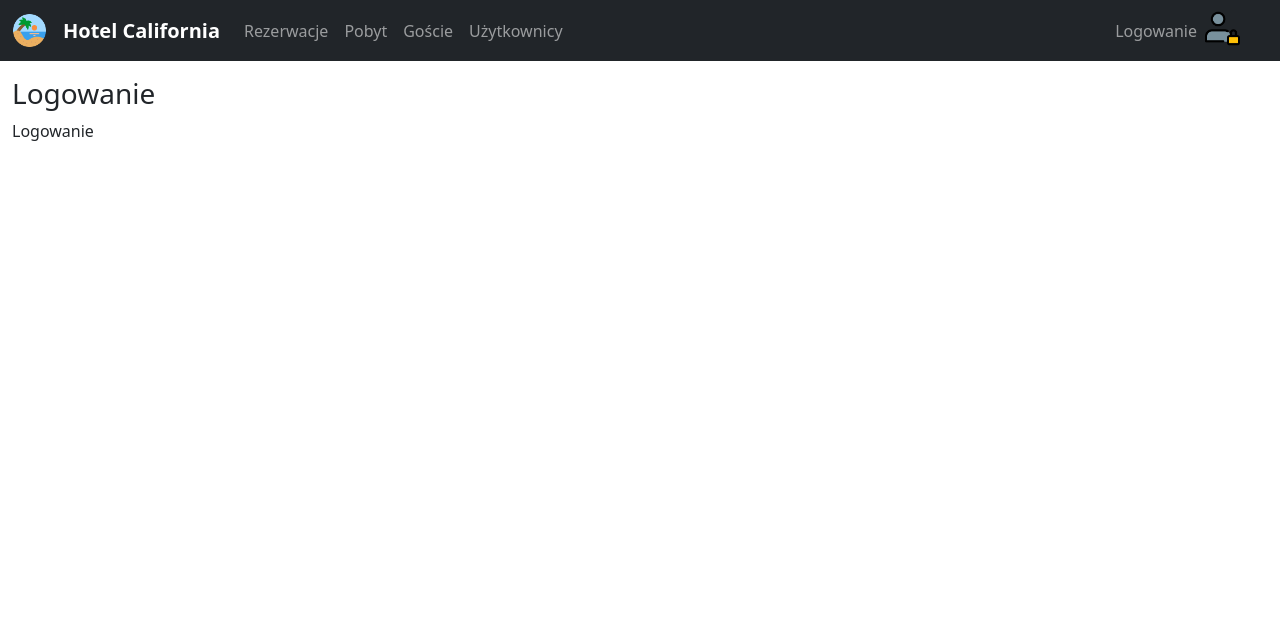
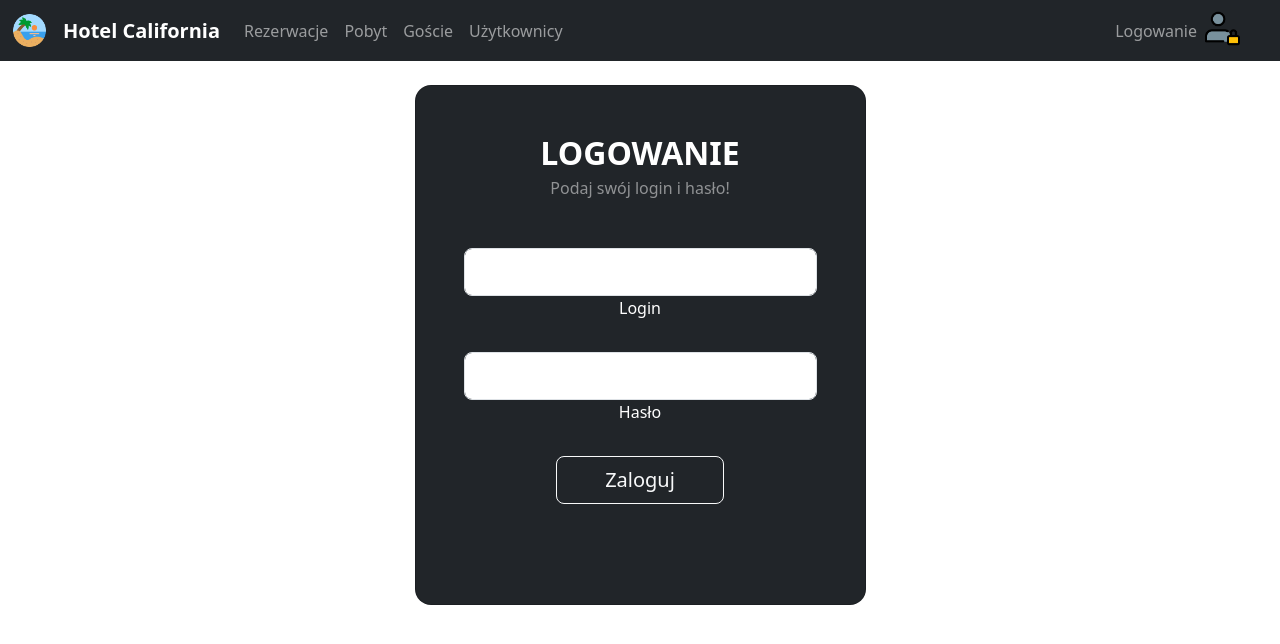
Before and after one commit to Fr3gR/php-teb-wyp, a PHP site: page /logowanie.php in a window 1280 px wide. Shown: the top 644 px of the page. Run offline with PHP 8.4, Linux system fonts and the light colour scheme.

Commit message:
Update #1

```diff
--- a/logowanie.php
+++ b/logowanie.php
@@ -12,10 +12,43 @@
 
   <?php require('menu.php');?>
 
-  <div class="container-fluid mt-3">
-    <h3>Logowanie</h3>
-    <p>Logowanie</p>
+  <section class="h-100 gradient-custom">
+  <div class="container py-4 h-20">
+    <div class="row d-flex justify-content-center align-items-center h-100">
+      <div class="col-12 col-md-8 col-lg-6 col-xl-5">
+        <div class="card bg-dark text-white" style="border-radius: 1rem;">
+          <div class="card-body p-5 text-center">
+
+            <div class="mb-md-0 mt-md-0 pb-0">
+
+              <h2 class="fw-bold mb-1 text-uppercase">Logowanie</h2>
+              <p class="text-white-50 mb-5">Podaj swój login i hasło!</p>
+
+              <div class="form-outline form-white mb-4">
+                <input type="email" id="typeEmailX" class="form-control form-control-lg" />
+                <label class="form-label" for="typeEmailX">Login</label>
+              </div>
+
+              <div class="form-outline form-white mb-4">
+                <input type="password" id="typePasswordX" class="form-control form-control-lg" />
+                <label class="form-label" for="typePasswordX">Hasło</label>
+              </div>
+
+              <button class="btn btn-outline-light btn-lg px-5" type="submit">Zaloguj</button>
+
+              <div class="d-flex justify-content-center text-center mt-4 pt-1">
+                <a href="#!" class="text-white"><i class="fab fa-facebook-f fa-lg"></i></a>
+                <a href="#!" class="text-white"><i class="fab fa-twitter fa-lg mx-4 px-2"></i></a>
+                <a href="#!" class="text-white"><i class="fab fa-google fa-lg"></i></a>
+              </div>
+
+            </div>
+          </div>
+        </div>
+      </div>
+    </div>
   </div>
+</section>
 
 </body>
 </html>
--- a/users.php
+++ b/users.php
@@ -68,7 +68,7 @@
       <div class="row">
         <form action="users.php" method="GET">
           <input type="hidden" name="typ" value="n">
-          <input class="" type="submit" value="Nowy użytkownik">
+          <input class="btn btn-secondary" type="submit" value="Nowy użytkownik">
         </form>
       </div>
       <div class="row">
@@ -94,12 +94,12 @@
             echo "    <td><form action='users.php' method='GET'>";
             echo "          <input type='hidden' name='typ' value='e'>";
             echo "          <input type='hidden' name='id' value='{$row['nr_pracownika']}'>";
-            echo "          <input type='submit' value='Edytuj'>";
+            echo "          <input type='submit' class='btn btn-warning' value='Edytuj'>";
             echo "    </form></td>\n";
             echo "    <td><form action='users.php' method='GET'>";
             echo "          <input type='hidden' name='typ' value='u'>";
             echo "          <input type='hidden' name='id' value='{$row['nr_pracownika']}'>";
-            echo "          <input type='submit' value='Usuń'>";
+            echo "          <input type='submit' class='btn btn-danger' value='Usuń'>";
             echo "    </form></td></tr>\n";
           }?>
           </tbody>
```
